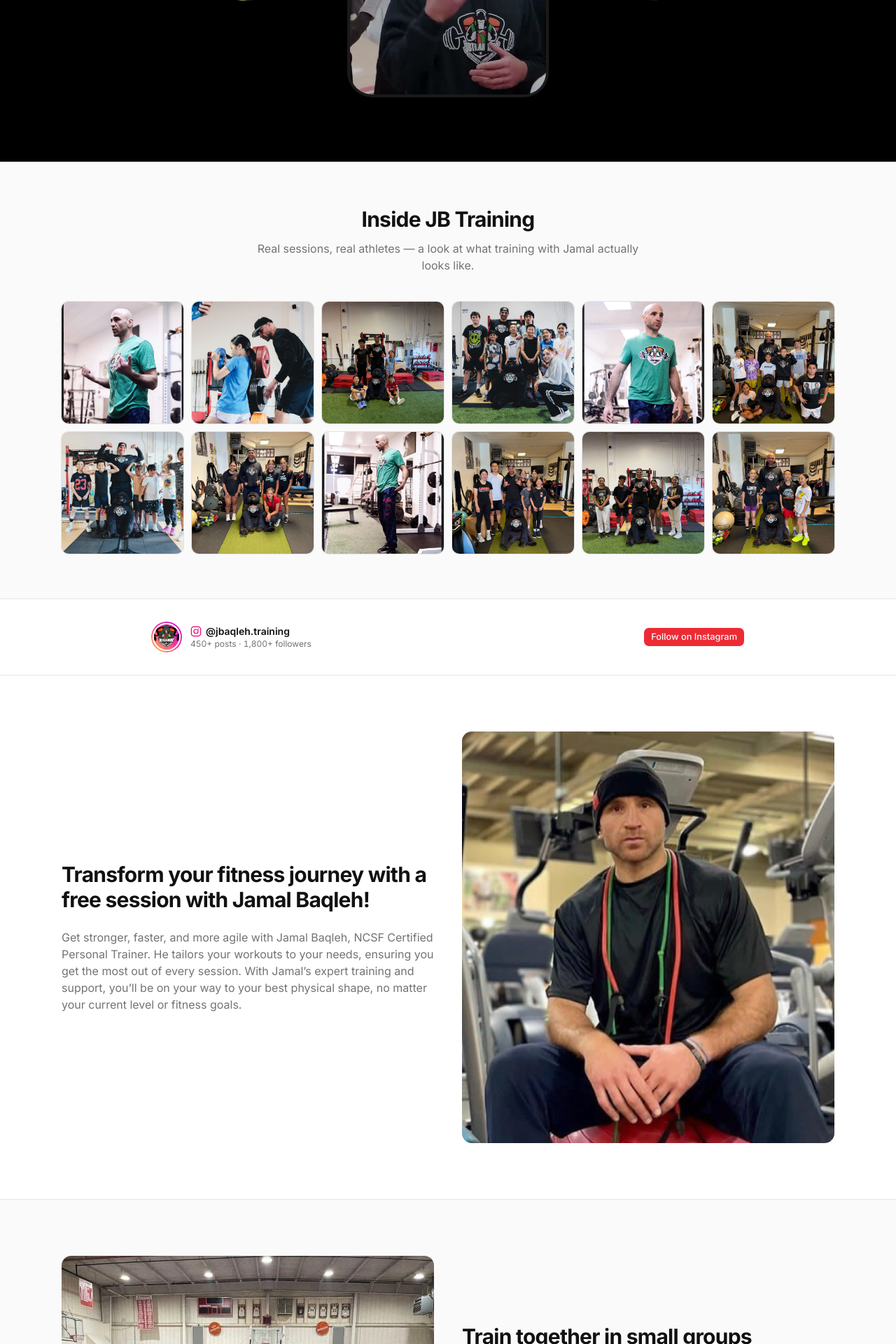
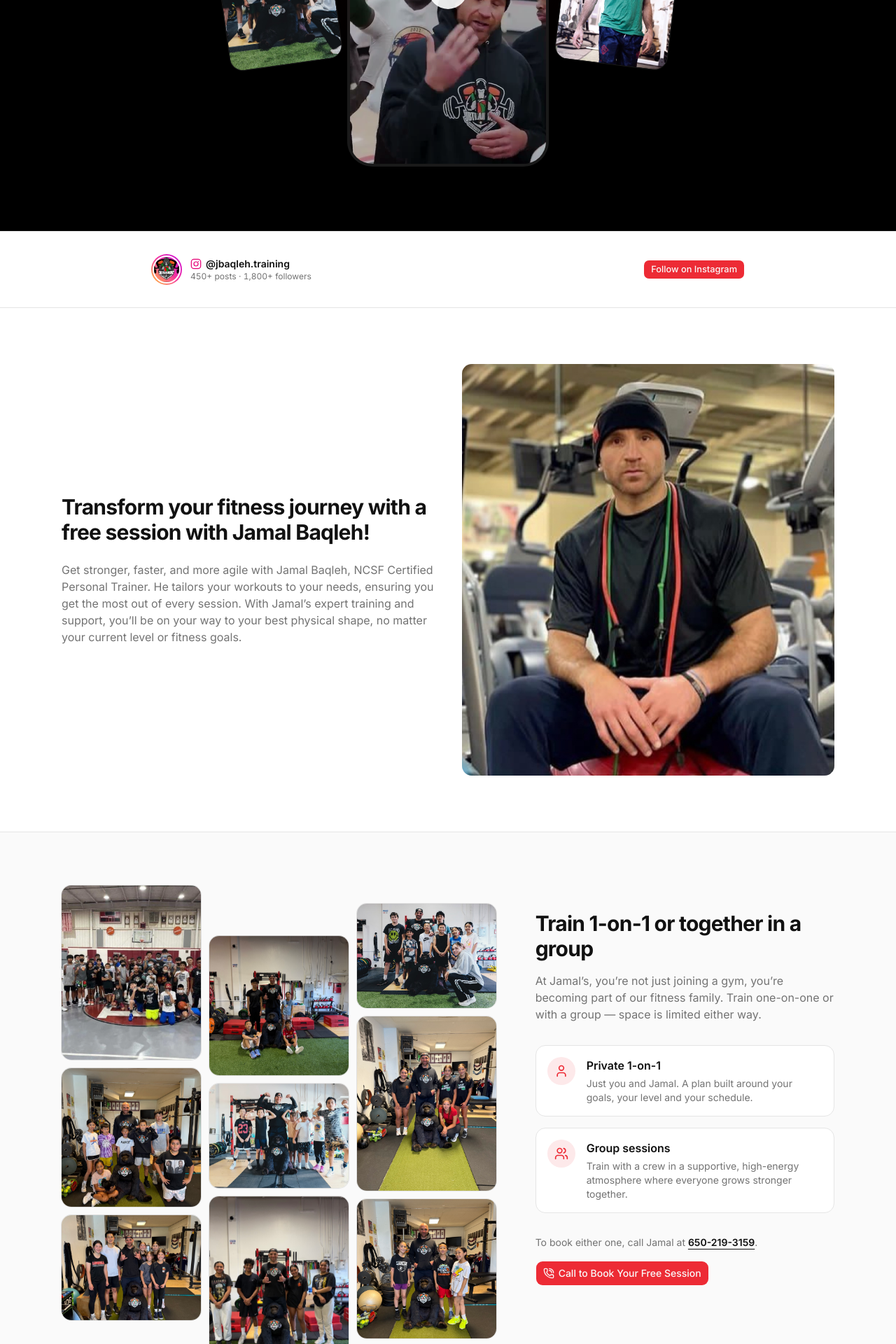
Before and after one commit to arihantchoudhary/jbtraining, a Next.js app in the folder apps/web/: page / in a window 1280 px wide. Shown: the part 880-2800 px from the top of the page at 70% size. Built offline with nearby package versions, Linux system fonts and the light colour scheme; no server answers; grey boxes are pictures that could not be loaded.

Commit message:
Group photo collage, 1-on-1 + group sessions, map, punchier hero
Co-Authored-By: Claude Opus 5.5 <noreply@anthropic.com>

```diff
--- a/apps/web/src/app/globals.css
+++ b/apps/web/src/app/globals.css
@@ -10,6 +10,7 @@
   --font-sans: var(--font-geist-sans);
   --font-mono: var(--font-geist-mono);
   --font-heading: var(--font-sans);
+  --font-display: var(--font-anton);
   --color-sidebar-ring: var(--sidebar-ring);
   --color-sidebar-border: var(--sidebar-border);
   --color-sidebar-accent-foreground: var(--sidebar-accent-foreground);
--- a/apps/web/src/app/page.tsx
+++ b/apps/web/src/app/page.tsx
@@ -2,8 +2,8 @@ import { SiteNav } from "@/components/site/nav";
 import { Hero } from "@/components/site/hero";
 import { About } from "@/components/site/about";
 import { GroupTraining } from "@/components/site/group-training";
-import { Gallery } from "@/components/site/gallery";
 import { HowItWorks } from "@/components/site/how-it-works";
+import { Location } from "@/components/site/location";
 import { Testimonials } from "@/components/site/testimonials";
 import { InstagramFollow } from "@/components/site/instagram";
 import { Faq, FaqClosingCta } from "@/components/site/faq";
@@ -16,11 +16,11 @@ export default function Home() {
       <SiteNav />
       <main className="flex-1">
         <Hero />
-        <Gallery />
         <InstagramFollow />
         <About />
         <GroupTraining />
         <HowItWorks />
+        <Location />
         <Testimonials />
         <Faq />
         <FaqClosingCta />
--- a/apps/web/src/components/site/gallery.tsx
+++ b/apps/web/src/components/site/group-collage.tsx
@@ -1,13 +1,52 @@
 "use client";
 
-import { useCallback, useEffect, useState } from "react";
+import { useCallback, useEffect, useRef, useState } from "react";
 import Image from "next/image";
 import { ChevronLeft, ChevronRight, Maximize2, X } from "lucide-react";
 import { Reveal } from "@/components/site/reveal";
 import { galleryImages } from "@/lib/gallery-content";
 
-export function Gallery() {
+// Three staggered columns; each drifts at its own speed as the section scrolls by.
+const COLUMNS = [
+  { indices: [0, 3, 6], shift: -60, offset: "" },
+  { indices: [1, 4, 7], shift: 60, offset: "mt-10 sm:mt-16" },
+  { indices: [2, 5, 8], shift: -30, offset: "mt-4 sm:mt-6" },
+] as const;
+const ASPECTS = ["aspect-[4/5]", "aspect-square", "aspect-[4/3]"] as const;
+
+function useScrollProgress<T extends HTMLElement>() {
+  const ref = useRef<T>(null);
+
+  useEffect(() => {
+    const el = ref.current;
+    if (!el || window.matchMedia("(prefers-reduced-motion: reduce)").matches) return;
+    let frame = 0;
+    const update = () => {
+      frame = 0;
+      const rect = el.getBoundingClientRect();
+      const vh = window.innerHeight;
+      const p = Math.min(1, Math.max(0, (vh - rect.top) / (vh + rect.height)));
+      el.style.setProperty("--scroll", (p - 0.5).toFixed(4));
+    };
+    const onScroll = () => {
+      if (!frame) frame = requestAnimationFrame(update);
+    };
+    update();
+    window.addEventListener("scroll", onScroll, { passive: true });
+    window.addEventListener("resize", onScroll);
+    return () => {
+      cancelAnimationFrame(frame);
+      window.removeEventListener("scroll", onScroll);
+      window.removeEventListener("resize", onScroll);
+    };
+  }, []);
+
+  return ref;
+}
+
+export function GroupCollage() {
   const [openIndex, setOpenIndex] = useState<number | null>(null);
+  const collageRef = useScrollProgress<HTMLDivElement>();
 
   const close = useCallback(() => setOpenIndex(null), []);
   const showPrev = useCallback(
@@ -34,26 +73,24 @@ export function Gallery() {
     };
   }, [openIndex, close, showPrev, showNext]);
 
+
   return (
-    <section className="bg-zinc-50 dark:bg-zinc-950">
-      <div className="mx-auto max-w-6xl px-6 py-16">
-        <Reveal>
-          <h2 className="text-center text-2xl font-bold tracking-tight sm:text-3xl">
-            Inside JB Training
-          </h2>
-          <p className="mx-auto mt-3 max-w-xl text-center text-muted-foreground">
-            Real sessions, real athletes &mdash; a look at what training with
-            Jamal actually looks like.
-          </p>
-        </Reveal>
-
-        <div className="mt-10 grid grid-cols-3 gap-2 sm:grid-cols-4 sm:gap-3 lg:grid-cols-6">
-          {galleryImages.map((img, i) => (
+    <>
+      <div ref={collageRef} className="grid grid-cols-3 gap-2 sm:gap-3 [--scroll:0]">
+        {COLUMNS.map((col, c) => (
+          <div
+            key={c}
+            className={`flex flex-col gap-2 will-change-transform sm:gap-3 ${col.offset}`}
+            style={{ transform: `translate3d(0, calc(var(--scroll) * ${col.shift}px), 0)` }}
+          >
+            {col.indices.map((i, row) => {
+              const img = galleryImages[i];
+              return (
+                <Reveal key={img.src} delay={(c + row) * 90}>
                   <button
-              key={img.src}
                     type="button"
                     onClick={() => setOpenIndex(i)}
-              className="group relative aspect-square overflow-hidden rounded-lg ring-1 ring-foreground/10 focus-visible:outline-2 focus-visible:outline-offset-2 focus-visible:outline-ring"
+                    className={`group relative block w-full overflow-hidden rounded-xl ring-1 ring-foreground/10 focus-visible:outline-2 focus-visible:outline-offset-2 focus-visible:outline-ring ${ASPECTS[(c + row) % ASPECTS.length]}`}
                     aria-label={`Open image: ${img.story}`}
                   >
                     <Image
@@ -61,15 +98,17 @@ export function Gallery() {
                       alt={img.alt}
                       fill
                       className="object-cover transition-transform duration-700 ease-[var(--ease-out-expressive)] group-hover:scale-110"
-                sizes="(min-width: 1024px) 16vw, (min-width: 640px) 25vw, 33vw"
-                priority={i < 3}
+                      sizes="(min-width: 1024px) 20vw, 33vw"
                     />
                     <div className="absolute inset-0 flex items-center justify-center bg-black/0 transition-colors duration-300 group-hover:bg-black/40">
                       <Maximize2 className="size-5 text-white opacity-0 transition-opacity duration-300 group-hover:opacity-100" />
                     </div>
                   </button>
+                </Reveal>
+              );
+            })}
+          </div>
         ))}
-        </div>
       </div>
 
       {openIndex !== null && (
@@ -128,6 +167,6 @@ export function Gallery() {
           </button>
         </div>
       )}
-    </section>
+    </>
   );
 }
--- a/apps/web/src/components/site/group-training.tsx
+++ b/apps/web/src/components/site/group-training.tsx
@@ -1,33 +1,70 @@
-import Image from "next/image";
+import { PhoneCall, User, Users } from "lucide-react";
+import { Button } from "@/components/ui/button";
+import { GroupCollage } from "@/components/site/group-collage";
 import { Reveal } from "@/components/site/reveal";
+import { PHONE_NUMBER, PHONE_TEL_HREF } from "@/lib/site-content";
+
+const SESSION_TYPES = [
+  {
+    icon: User,
+    title: "Private 1-on-1",
+    body: "Just you and Jamal. A plan built around your goals, your level and your schedule.",
+  },
+  {
+    icon: Users,
+    title: "Group sessions",
+    body: "Train with a crew in a supportive, high-energy atmosphere where everyone grows stronger together.",
+  },
+] as const;
 
 export function GroupTraining() {
   return (
-    <section className="border-y bg-zinc-50 dark:bg-zinc-950">
-      <div className="mx-auto max-w-6xl px-6 py-20">
-        <div className="grid items-center gap-10 sm:grid-cols-2">
-          <Reveal className="sm:order-first">
-            <Image
-              src="/images/group-masks.png"
-              alt="Group training session at JB Training"
-              width={955}
-              height={715}
-              className="w-full rounded-xl object-cover"
+    <section className="overflow-hidden border-y bg-zinc-50 dark:bg-zinc-950">
+      <div className="mx-auto grid max-w-6xl gap-12 px-6 py-20 lg:grid-cols-12 lg:gap-14">
+        <div className="lg:col-span-7">
+          <GroupCollage />
+        </div>
+        <div className="lg:col-span-5">
+          <Reveal className="lg:sticky lg:top-28">
+            <h2 className="text-2xl font-bold tracking-tight sm:text-3xl">
+              Train 1-on-1 or together in a group
+            </h2>
+            <p className="mt-4 text-muted-foreground">
+              At Jamal&rsquo;s, you&rsquo;re not just joining a gym,
+              you&rsquo;re becoming part of our fitness family. Train one-on-one
+              or with a group &mdash; space is limited either way.
+            </p>
+            <ul className="mt-8 space-y-4">
+              {SESSION_TYPES.map(({ icon: Icon, title, body }) => (
+                <li key={title} className="flex gap-4 rounded-xl border bg-background p-4">
+                  <span className="flex size-10 shrink-0 items-center justify-center rounded-full bg-primary/10 text-primary">
+                    <Icon className="size-5" />
+                  </span>
+                  <div>
+                    <p className="font-semibold">{title}</p>
+                    <p className="mt-1 text-sm text-muted-foreground">{body}</p>
+                  </div>
+                </li>
+              ))}
+            </ul>
+            <p className="mt-8 text-sm text-muted-foreground">
+              To book either one, call Jamal at{" "}
+              <a href={PHONE_TEL_HREF} className="font-semibold text-foreground underline underline-offset-4">
+                {PHONE_NUMBER}
+              </a>
+              .
+            </p>
+            <Button
+              size="lg"
+              className="mt-4"
+              nativeButton={false}
+              render={
+                <a href={PHONE_TEL_HREF}>
+                  <PhoneCall className="size-4" />
+                  Call to Book Your Free Session
+                </a>
+              }
             />
-          </Reveal>
-          <Reveal delay={120}>
-            <h2 className="text-2xl font-bold tracking-tight sm:text-3xl">
-              Train together in small groups
-            </h2>
-            <p className="mt-6 text-muted-foreground">
-              At Jamal&rsquo;s, you&rsquo;re not just joining a gym,
-              you&rsquo;re becoming part of our fitness family. Group training
-              sessions are available, offering a supportive and energized
-              atmosphere where we all grow stronger together. Remember, space
-              is limited, so call now to reserve your spot in our family
-              and make the most of group dynamics in achieving your fitness
-              goals!
-            </p>
           </Reveal>
         </div>
       </div>
--- /dev/null
+++ b/apps/web/src/components/site/location.tsx
@@ -0,0 +1,69 @@
+import { MapPin, Navigation, PhoneCall } from "lucide-react";
+import { Button } from "@/components/ui/button";
+import { Reveal } from "@/components/site/reveal";
+import {
+  ADDRESS_LINE_1,
+  ADDRESS_LINE_2,
+  DIRECTIONS_URL,
+  MAP_EMBED_URL,
+  PHONE_NUMBER,
+  PHONE_TEL_HREF,
+} from "@/lib/site-content";
+
+export function Location() {
+  return (
+    <section id="location" className="mx-auto max-w-6xl px-6 py-20">
+      <Reveal>
+        <div className="relative overflow-hidden rounded-3xl bg-background ring-1 ring-foreground/10">
+          <iframe
+            title={`Map of ${ADDRESS_LINE_1}, ${ADDRESS_LINE_2}`}
+            src={MAP_EMBED_URL}
+            loading="lazy"
+            referrerPolicy="no-referrer-when-downgrade"
+            className="block h-72 w-full border-0 grayscale-[0.6] transition-[filter] duration-500 hover:grayscale-0 sm:h-[480px]"
+          />
+          <div className="sm:pointer-events-none sm:absolute sm:inset-0 sm:flex sm:items-center sm:justify-end sm:p-10">
+            <div className="p-6 sm:pointer-events-auto sm:w-full sm:max-w-sm sm:rounded-2xl sm:bg-background/95 sm:shadow-xl sm:ring-1 sm:ring-foreground/10 sm:backdrop-blur">
+              <span className="flex size-10 items-center justify-center rounded-full bg-primary/10 text-primary">
+                <MapPin className="size-5" />
+              </span>
+              <h2 className="mt-4 text-2xl font-bold tracking-tight">Where to find us</h2>
+              <address className="mt-2 text-muted-foreground not-italic">
+                {ADDRESS_LINE_1}
+                <br />
+                {ADDRESS_LINE_2}
+              </address>
+              <p className="mt-3 text-sm text-muted-foreground">
+                Call ahead to book:{" "}
+                <a href={PHONE_TEL_HREF} className="font-semibold text-foreground underline underline-offset-4">
+                  {PHONE_NUMBER}
+                </a>
+              </p>
+              <div className="mt-5 flex flex-wrap gap-2">
+                <Button
+                  nativeButton={false}
+                  render={
+                    <a href={DIRECTIONS_URL} target="_blank" rel="noopener noreferrer">
+                      <Navigation className="size-4" />
+                      Get directions
+                    </a>
+                  }
+                />
+                <Button
+                  variant="outline"
+                  nativeButton={false}
+                  render={
+                    <a href={PHONE_TEL_HREF}>
+                      <PhoneCall className="size-4" />
+                      Call Jamal
+                    </a>
+                  }
+                />
+              </div>
+            </div>
+          </div>
+        </div>
+      </Reveal>
+    </section>
+  );
+}
--- a/apps/web/src/components/site/nav.tsx
+++ b/apps/web/src/components/site/nav.tsx
@@ -6,12 +6,12 @@ import { PHONE_NUMBER, PHONE_TEL_HREF } from "@/lib/site-content";
 export function SiteNav() {
   return (
     <header className="sticky top-0 z-50 border-b bg-background/95 backdrop-blur">
-      <div className="mx-auto flex h-16 max-w-6xl items-center justify-between px-6">
+      <div className="mx-auto flex h-16 max-w-6xl items-center justify-between gap-3 px-4 sm:px-6">
         <Link href="/" className="flex items-center gap-2">
           <Image src="/images/logo.webp" alt="JB Training" width={44} height={31} />
-          <span className="text-lg font-bold tracking-tight">JB Training</span>
+          <span className="text-base font-bold tracking-tight whitespace-nowrap sm:text-lg">JB Training</span>
         </Link>
-        <nav className="flex items-center gap-6">
+        <nav className="flex items-center gap-3 sm:gap-6">
           <Link href="/bio" className="text-sm font-medium hover:underline">
             Bio
           </Link>
--- a/apps/web/src/lib/gallery-content.ts
+++ b/apps/web/src/lib/gallery-content.ts
@@ -1,17 +1,10 @@
 export const galleryImages = [
   {
-    src: "/images/gallery/portrait-1.jpg",
-    alt: "Jamal Baqleh coaching at JB Training",
-    width: 1163,
-    height: 1400,
-    story: "Coach Jamal, locked in mid-session.",
-  },
-  {
-    src: "/images/gallery/coaching-squat.jpg",
-    alt: "Jamal Baqleh coaching a client through a squat",
-    width: 642,
-    height: 480,
-    story: "Hands-on coaching, dialing in proper squat form.",
+    src: "/images/group-masks.png",
+    alt: "Group training session at JB Training",
+    width: 955,
+    height: 715,
+    story: "Full house on the court for a group session.",
   },
   {
     src: "/images/gallery/group-1.jpg",
@@ -26,13 +19,6 @@ export const galleryImages = [
     width: 642,
     height: 480,
     story: "Post-workout energy from the whole crew.",
-  },
-  {
-    src: "/images/gallery/portrait-2.jpg",
-    alt: "Jamal Baqleh standing in the gym",
-    width: 1157,
-    height: 1400,
-    story: "Between sets, planning the next block.",
   },
   {
     src: "/images/gallery/group-2.jpg",
@@ -56,13 +42,6 @@ export const galleryImages = [
     story: "Regulars, back for another round.",
   },
   {
-    src: "/images/gallery/portrait-3.jpg",
-    alt: "Jamal Baqleh coaching, side profile",
-    width: 1160,
-    height: 1400,
-    story: "Talking an athlete through the next drill.",
-  },
-  {
     src: "/images/gallery/group-4.jpg",
     alt: "JB Training team photo",
     width: 1600,
--- a/apps/web/src/lib/site-content.ts
+++ b/apps/web/src/lib/site-content.ts
@@ -1,5 +1,11 @@
 export const PHONE_NUMBER = "650-219-3159" as const;
 export const PHONE_TEL_HREF = "tel:+16502193159" as const;
+
+export const ADDRESS_LINE_1 = "1524 Geneva Ave" as const;
+export const ADDRESS_LINE_2 = "San Francisco, CA 94112" as const;
+const ADDRESS_QUERY = encodeURIComponent(`${ADDRESS_LINE_1}, ${ADDRESS_LINE_2}`);
+export const MAP_EMBED_URL = `https://www.google.com/maps?q=${ADDRESS_QUERY}&output=embed`;
+export const DIRECTIONS_URL = `https://www.google.com/maps/dir/?api=1&destination=${ADDRESS_QUERY}`;
 
 export const INSTAGRAM_HANDLE = "@jbaqleh.training" as const;
 export const INSTAGRAM_URL = "https://www.instagram.com/jbaqleh.training/" as const;
@@ -60,7 +66,7 @@ export const bio = [
 ] as const;
 
 export const howItWorks = [
-  `Call or text Jamal at ${PHONE_NUMBER}.`,
-  "Pick a time and place that works for you.",
-  "Show up and train. Your first session is free.",
+  "Call or text Jamal at",
+  "Pick a private 1-on-1 or group session at a time that works for you.",
+  `Show up at ${ADDRESS_LINE_1} and train. Your first session is free.`,
 ] as const;
```
Also changed, not shown: apps/web/src/app/layout.tsx (+9 -3 lines), apps/web/src/components/site/footer.tsx (+6 -3 lines), apps/web/src/components/site/hero.tsx (+10 -8 lines), apps/web/src/components/site/how-it-works.tsx (+12 -1 lines). Lines whose indentation alone changed are shown as unchanged.
